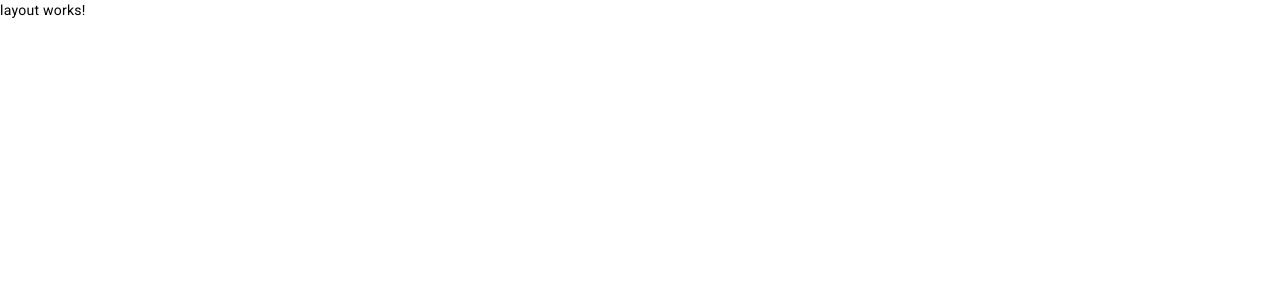
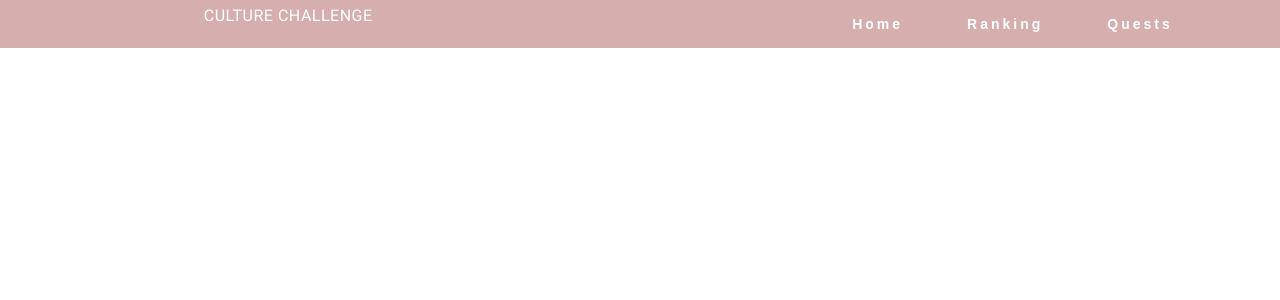
Before and after one commit to R4du911/CodeMastersFrontend, an Angular app: page /app in a window 1280 px wide. Shown: the top 300 px of the page. Built offline with nearby package versions, Linux system fonts and the light colour scheme.

Commit message:
temporary header

```diff
--- a/src/app/core/core.module.ts
+++ b/src/app/core/core.module.ts
@@ -2,10 +2,11 @@ import { NgModule } from '@angular/core';
 import { CommonModule } from '@angular/common';
 
 import { CoreRoutingModule } from './core-routing.module';
+import { LayoutComponent } from './layout/layout.component';
 
 
 @NgModule({
-  declarations: [],
+  declarations: [LayoutComponent],
   imports: [
     CommonModule,
     CoreRoutingModule
--- a/src/app/core/layout/layout.component.css
+++ b/src/app/core/layout/layout.component.css
@@ -0,0 +1,140 @@
+nav {
+    position: fixed;
+    top: 0;
+    left: 0;
+    display: flex;
+    flex-wrap: wrap;
+    justify-content: space-around;
+    align-items: center;
+    background-color: rgb(215, 174, 174);
+    font-family: "Montserrat", sans-serif;
+    width: 100%;
+    z-index: 9999;
+  }
+
+  .maincontainer {
+    background-image: url("https://img.freepik.com/free-vector/white-abstract-wallpaper_23-2148830026.jpg?w=2000");
+    background-repeat: no-repeat;
+    background-size: cover;
+    height: 100%;
+  }
+
+  .heading {
+    color: white;
+    text-transform: uppercase;
+    letter-spacing: 5px;
+    font-size: 20px;
+  }
+  .username {
+    position: absolute;
+    top: 1;
+    right: 0;
+    padding: 1rem;
+    font-weight: bold;
+    color: #fff;
+  }
+
+  @media (max-width: 600px) {
+    nav {
+      flex-direction: column;
+      align-items: flex-start;
+    }
+    .nav-links {
+      margin-top: 1rem;
+      width: 100%;
+      display: flex;
+      flex-direction: column;
+      align-items: center;
+      text-align: center;
+    }
+    .nav-links li {
+      margin: 0.5rem 0;
+    }
+    .username {
+      position: static;
+      margin-top: 1rem;
+    }
+  }
+
+  /* For screens larger than 600px */
+  @media (min-width: 600px) {
+    nav {
+      justify-content: space-around;
+    }
+    .nav-links {
+      width: auto;
+      display: flex;
+      flex-direction: row;
+    }
+    .nav-links li {
+      margin: 0 1rem;
+    }
+    .username {
+      position: absolute;
+      top: 1;
+      right: 0;
+    }
+  }
+
+  .nav-links {
+    display: flex;
+    justify-content: space-around;
+    width: 20%;
+  }
+
+  .nav-links li {
+    list-style: none;
+  }
+
+  .nav-links a {
+    color: white;
+    text-decoration: none;
+    letter-spacing: 3px;
+    font-weight: bold;
+    font-size: 14px;
+    padding: 14px 16px;
+    cursor: pointer;
+  }
+
+  .nav-links a:hover:not(.active) {
+    background-color: rgb(19, 94, 90);
+  }
+
+  .nav-links li a.active {
+    background-color: rgb(0, 61, 61);
+  }
+
+  .nav-links li a:hover {
+    background-color: rgb(19, 94, 90);
+  }
+
+  @media screen and (min-device-width: 320px) and (-webkit-min-device-pixel-ratio: 2) {
+    nav {
+      display: flex;
+      flex-direction: column;
+      align-items: center;
+      width: 100%;
+      background-color: rgb(0, 61, 61);
+      font-family: "Montserrat", sans-serif;
+    }
+    .heading {
+      color: white;
+      text-transform: uppercase;
+      font-size: 40px;
+    }
+
+    .nav-links a {
+      color: white;
+      text-decoration: none;
+      letter-spacing: 3px;
+      font-weight: bold;
+      font-size: 20px;
+      padding: 14px 16px;
+      cursor: pointer;
+    }
+
+    .nav-links {
+      display: flex;
+      justify-content: space-around;
+    }
+  }
--- a/src/app/core/layout/layout.component.html
+++ b/src/app/core/layout/layout.component.html
@@ -1 +1,11 @@
-<p>layout works!</p>
+    <nav>
+      <div class="heading">
+        <h4>Culture Challenge</h4>
+      </div>
+      <ul class="nav-links">
+        <li><a [routerLink]="['/app/home']">Home</a></li>
+        <li><a [routerLink]="['/app/ranking']">Ranking</a></li>
+        <li><a [routerLink]="['/app/quests']">Quests</a></li>
+      </ul>
+    </nav>
+  <router-outlet></router-outlet>
```
